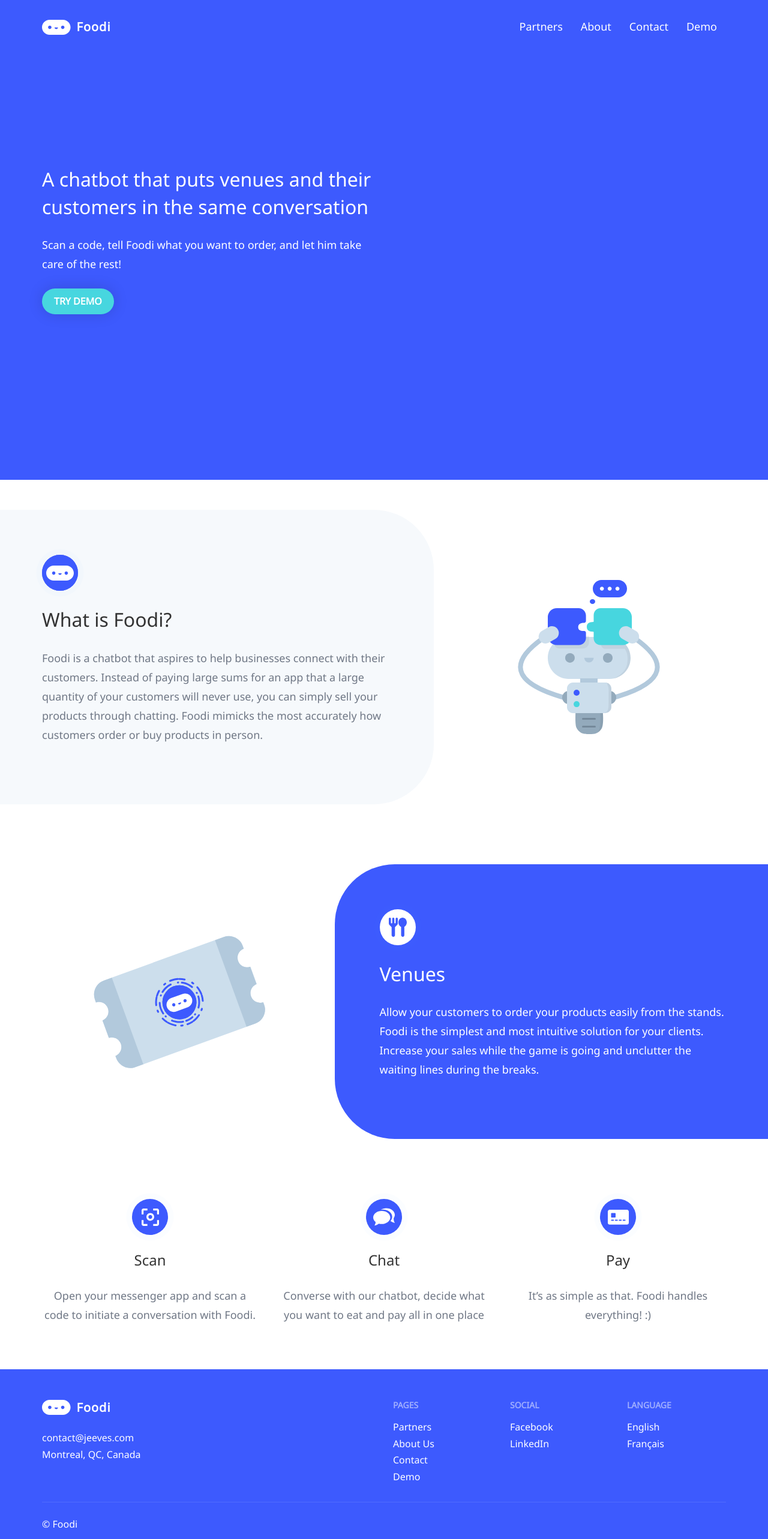
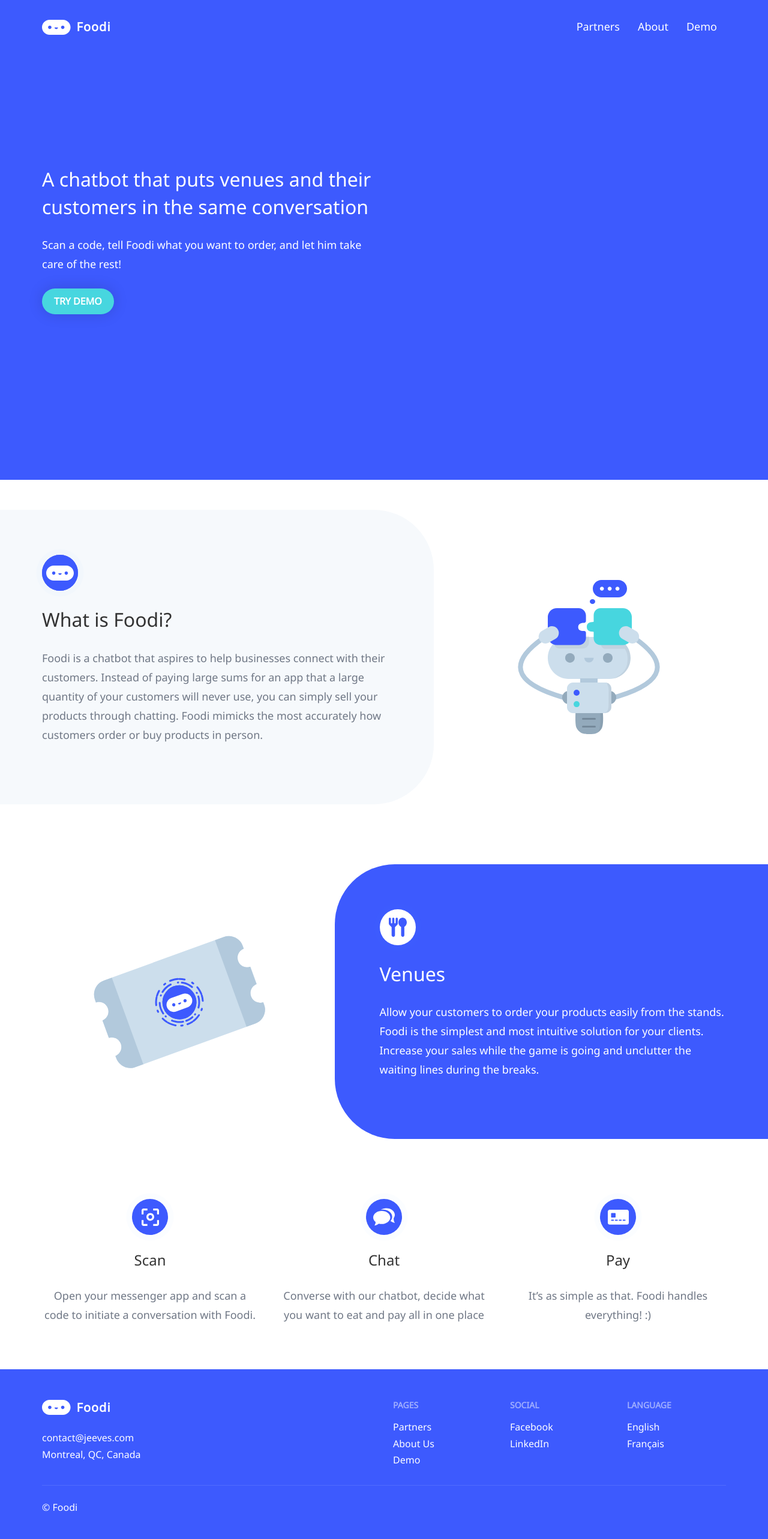
Before and after one commit to sebaudet26/chatler-web, a React (Create React App) app: page / in a window 1280 px wide. Shown: the top 2566 px of the page at 60% size. Built offline with nearby package versions, Linux system fonts and the light colour scheme.

Commit message:
don't remember what this commit contains

```diff
--- a/src/components/Footer/index.js
+++ b/src/components/Footer/index.js
@@ -26,7 +26,6 @@ class Footer extends Component {
                   <li className="footer-list-title">Pages</li>
                   <li><a href="/partners">Partners</a></li>
                   <li><a href="/about">About Us</a></li>
-                  <li><a href="/contact">Contact</a></li>
                   <li><a href="/demo">Demo</a></li>
                 </ul>
               </div>
--- a/src/components/Navbar/index.js
+++ b/src/components/Navbar/index.js
@@ -19,7 +19,6 @@ class Navbar extends Component {
               <div className="menu">
                 <a className="menu-link" href="/">Partners</a>
                 <a className="menu-link" href="/about">About</a>
-                <a className="menu-link" href="/">Contact</a>
                 <a className="menu-link" href="/">Demo</a>
               </div>
               <div className="mobile-menu">
--- a/src/containers/About/index.js
+++ b/src/containers/About/index.js
@@ -29,6 +29,10 @@ class About extends Component {
               </div>
             </div>
           </section>
+          <section>
+            <div className="title">Want to work with us? Send us a message!</div>
+            <a className="btn" href="/contact">Send message</a>
+          </section>
         </div>
       </div>
     );
--- a/src/lib/styles/main.scss
+++ b/src/lib/styles/main.scss
@@ -5,6 +5,7 @@ body {
   padding: 0;
   font-family: "Noto Sans", sans-serif;
   -webkit-font-smoothing: antialiased;
+  text-rendering: optimizeLegibility;
 }
 
 p {
```
Also changed, not shown: src/lib/styles/main.css.
